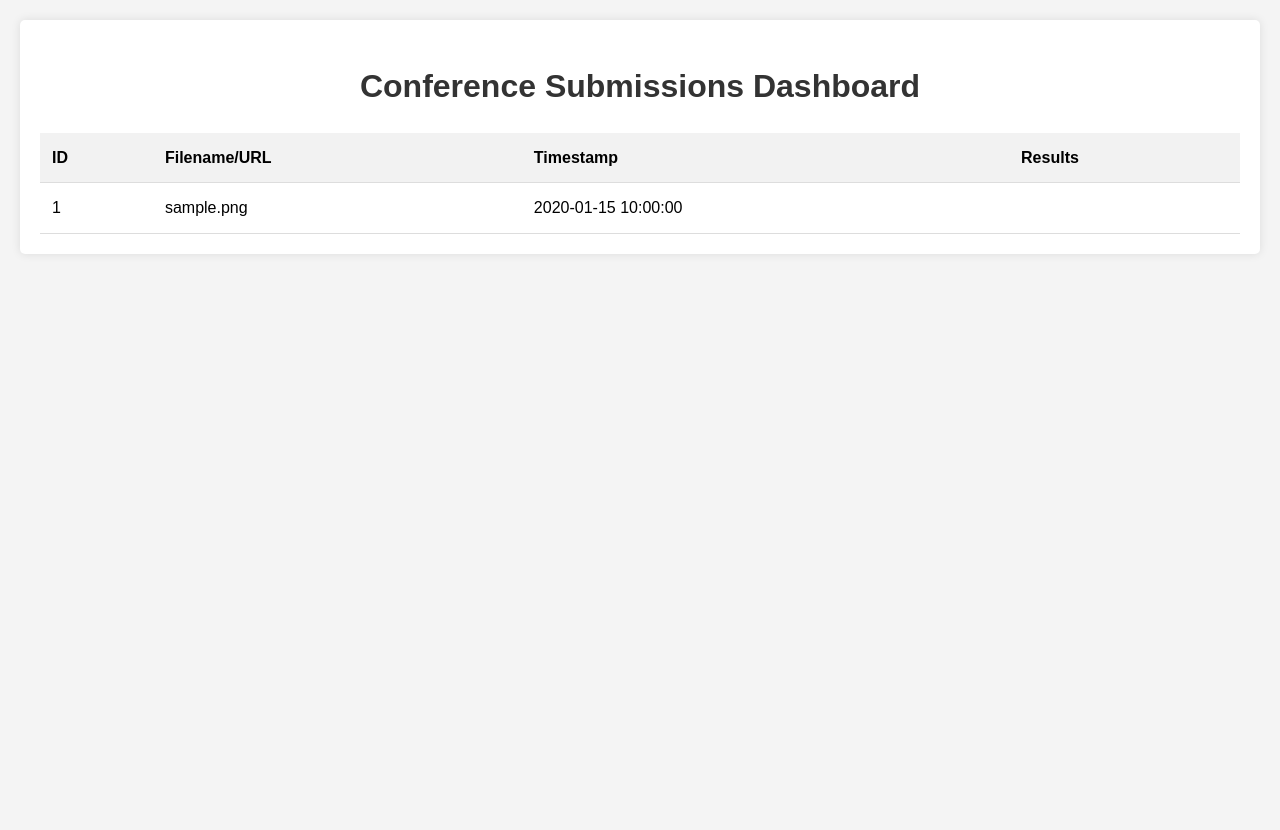
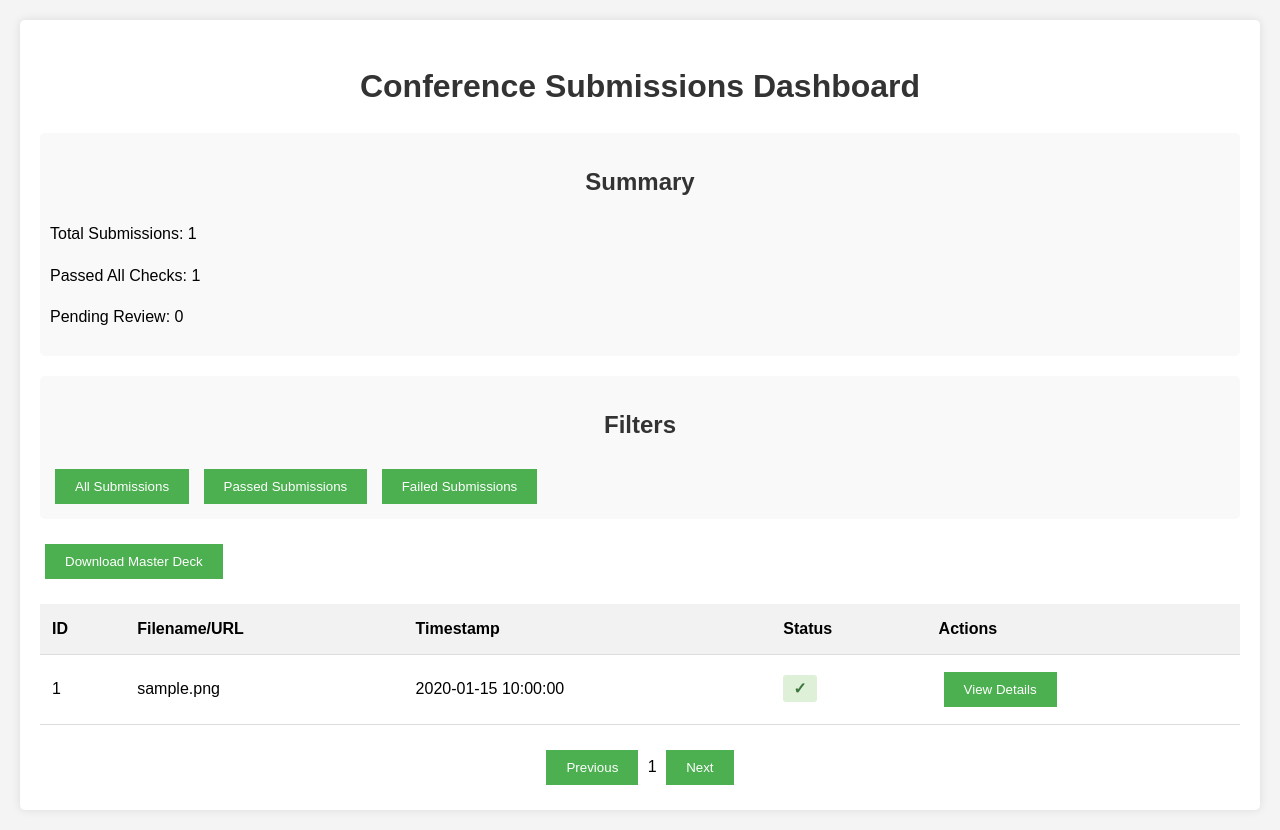
Before and after one commit to theSchein/SlideCheck, a Flask app: page /dashboard in a window 1280 px wide. Before the commit the page ends 234 px from the top, so only its background shows below. Run offline with Flask 3, Linux system fonts and the light colour scheme; the visitor is signed in with stand-in values (Sample User, id 1); tables that the repository leaves empty hold one stand-in row (values such as "Sample post").

Commit message:
Agent query: Can you access the /admin/login route and then the /dashboard route? Please confirm if the dashboard displays the summary statistics, filter buttons, submission list with pagination, and a 'Download Master Deck' button. If there's an error, please provide the error message.

```diff
--- a/app.py
+++ b/app.py
@@ -1,6 +1,6 @@
 import os
 import logging
-from flask import Flask, render_template, request, jsonify, redirect, url_for, session
+from flask import Flask, render_template, request, jsonify, redirect, url_for, session, send_file
 from flask_wtf import FlaskForm
 from wtforms import FileField, StringField, SubmitField
 from wtforms.validators import DataRequired, URL, Optional
@@ -12,6 +12,8 @@ from openai import OpenAI
 from functools import wraps
 from flask_sqlalchemy import SQLAlchemy
 from datetime import datetime
+from PyPDF2 import PdfMerger
+import io
 
 app = Flask(__name__)
 app.config['SECRET_KEY'] = os.urandom(24)
@@ -34,6 +36,7 @@ class Submission(db.Model):
     url = db.Column(db.String(200), nullable=True)
     results = db.Column(db.JSON, nullable=False)
     timestamp = db.Column(db.DateTime, default=datetime.utcnow)
+    passed = db.Column(db.Boolean, default=False)
 
 class SlideForm(FlaskForm):
     file = FileField('Upload Slide Deck (PDF, PPTX, ODP)', validators=[Optional()])
@@ -52,7 +55,9 @@ class SlideForm(FlaskForm):
 def admin_required(f):
     @wraps(f)
     def decorated_function(*args, **kwargs):
+        logger.debug(f"Checking admin session: {session.get('admin')}")
         if 'admin' not in session:
+            logger.warning("Admin session not found, redirecting to login")
             return redirect(url_for('admin_login'))
         return f(*args, **kwargs)
     return decorated_function
@@ -103,9 +108,10 @@ def index():
             logger.debug("AI checks completed")
 
             all_results = deterministic_results + ai_results
+            passed = all(result['passed'] for result in all_results)
 
             # Save submission to database
-            submission = Submission(filename=filename, url=url, results=all_results)
+            submission = Submission(filename=filename, url=url, results=all_results, passed=passed)
             db.session.add(submission)
             db.session.commit()
 
@@ -130,7 +136,8 @@ def index():
 def admin_login():
     # Placeholder for now, we'll implement proper login later
     session['admin'] = True
-    return redirect(url_for('admin_dashboard'))
+    logger.info("Admin logged in successfully")
+    return redirect(url_for('dashboard'))
 
 @app.route('/admin')
 @admin_required
@@ -156,8 +163,93 @@ def update_admin_config():
 @app.route('/dashboard')
 @admin_required
 def dashboard():
-    submissions = Submission.query.order_by(Submission.timestamp.desc()).all()
-    return render_template('dashboard.html', submissions=submissions)
+    try:
+        logger.debug("Accessing dashboard route")
+        page = request.args.get('page', 1, type=int)
+        per_page = 10
+        submissions = Submission.query.order_by(Submission.timestamp.desc()).paginate(page=page, per_page=per_page, error_out=False)
+
+        total_submissions = Submission.query.count()
+        passed_submissions = Submission.query.filter_by(passed=True).count()
+        pending_submissions = total_submissions - passed_submissions
+
+        logger.debug(f"Dashboard accessed. Total submissions: {total_submissions}, Passed: {passed_submissions}, Pending: {pending_submissions}")
+
+        return render_template('dashboard.html',
+                               submissions=submissions,
+                               total_submissions=total_submissions,
+                               passed_submissions=passed_submissions,
+                               pending_submissions=pending_submissions)
+    except Exception as e:
+        logger.error(f"Error in dashboard route: {str(e)}", exc_info=True)
+        return render_template('error.html', error_message="An error occurred while loading the dashboard. Please try again later."), 500
+
+@app.route('/api/submissions')
+@admin_required
+def api_submissions():
+    page = request.args.get('page', 1, type=int)
+    per_page = 10
+    filter_type = request.args.get('filter', 'all')
+
+    query = Submission.query
+
+    if filter_type == 'passed':
+        query = query.filter_by(passed=True)
+    elif filter_type == 'failed':
+        query = query.filter_by(passed=False)
+
+    submissions = query.order_by(Submission.timestamp.desc()).paginate(page=page, per_page=per_page, error_out=False)
+
+    submissions_data = [{
+        'id': s.id,
+        'filename': s.filename,
+        'url': s.url,
+        'timestamp': s.timestamp.strftime('%Y-%m-%d %H:%M:%S'),
+        'passed': s.passed
+    } for s in submissions.items]
+
+    return jsonify({
+        'submissions': submissions_data,
+        'total_pages': submissions.pages,
+        'current_page': page
+    })
+
+@app.route('/api/submission/<int:submission_id>')
+@admin_required
+def api_submission_details(submission_id):
+    submission = Submission.query.get_or_404(submission_id)
+    return jsonify({
+        'id': submission.id,
+        'filename': submission.filename,
+        'url': submission.url,
+        'timestamp': submission.timestamp.strftime('%Y-%m-%d %H:%M:%S'),
+        'passed': submission.passed,
+        'results': submission.results
+    })
+
+@app.route('/download_master_deck')
+@admin_required
+def download_master_deck():
+    passed_submissions = Submission.query.filter_by(passed=True).all()
+    merger = PdfMerger()
+
+    for submission in passed_submissions:
+        if submission.filename and submission.filename.lower().endswith('.pdf'):
+            file_path = os.path.join(app.config['UPLOAD_FOLDER'], submission.filename)
+            if os.path.exists(file_path):
+                merger.append(file_path)
+
+    output = io.BytesIO()
+    merger.write(output)
+    output.seek(0)
+    merger.close()
+
+    return send_file(
+        output,
+        as_attachment=True,
+        download_name='master_deck.pdf',
+        mimetype='application/pdf'
+    )
 
 @app.errorhandler(Exception)
 def handle_exception(e):
--- a/static/css/styles.css
+++ b/static/css/styles.css
@@ -15,7 +15,7 @@ body {
     box-shadow: 0 0 10px rgba(0,0,0,0.1);
 }
 
-h1 {
+h1, h2 {
     color: #333;
     text-align: center;
     margin-bottom: 20px;
@@ -31,15 +31,16 @@ input[type="file"], input[type="text"] {
     margin-bottom: 10px;
 }
 
-input[type="submit"] {
+input[type="submit"], button {
     background-color: #4CAF50;
     color: white;
     padding: 10px 20px;
     border: none;
     cursor: pointer;
+    margin: 5px;
 }
 
-input[type="submit"]:hover {
+input[type="submit"]:hover, button:hover {
     background-color: #45a049;
 }
 
@@ -66,20 +67,14 @@ input[type="submit"]:hover {
     transition: width 0.5s;
 }
 
-/* Admin styles */
-.admin-form {
+/* Dashboard styles */
+#summary, #filters {
     margin-bottom: 20px;
-}
-.admin-form label {
-    display: block;
-    margin-bottom: 5px;
-}
-.admin-form input[type="text"],
-.admin-form input[type="checkbox"] {
-    margin-bottom: 10px;
+    padding: 10px;
+    background-color: #f9f9f9;
+    border-radius: 5px;
 }
 
-/* Dashboard styles */
 table {
     width: 100%;
     border-collapse: collapse;
@@ -101,11 +96,58 @@ tr:hover {
     background-color: #f5f5f5;
 }
 
-ul {
-    list-style-type: none;
-    padding: 0;
+.status-indicator {
+    font-weight: bold;
+    padding: 5px 10px;
+    border-radius: 3px;
 }
 
-li {
-    margin-bottom: 5px;
+.status-indicator.passed {
+    background-color: #dff0d8;
+    color: #3c763d;
 }
+
+.status-indicator.failed {
+    background-color: #f2dede;
+    color: #a94442;
+}
+
+#pagination {
+    text-align: center;
+    margin-top: 20px;
+}
+
+.modal {
+    display: none;
+    position: fixed;
+    z-index: 1;
+    left: 0;
+    top: 0;
+    width: 100%;
+    height: 100%;
+    overflow: auto;
+    background-color: rgba(0,0,0,0.4);
+}
+
+.modal-content {
+    background-color: #fefefe;
+    margin: 15% auto;
+    padding: 20px;
+    border: 1px solid #888;
+    width: 80%;
+    max-width: 600px;
+}
+
+.close {
+    color: #aaa;
+    float: right;
+    font-size: 28px;
+    font-weight: bold;
+}
+
+.close:hover,
+.close:focus {
+    color: black;
+    text-decoration: none;
+    cursor: pointer;
+}
--- /dev/null
+++ b/static/js/dashboard.js
@@ -0,0 +1,94 @@
+let currentPage = 1;
+let currentFilter = 'all';
+
+function filterSubmissions(filter) {
+    currentFilter = filter;
+    currentPage = 1;
+    loadSubmissions();
+}
+
+function changePage(delta) {
+    currentPage += delta;
+    if (currentPage < 1) currentPage = 1;
+    loadSubmissions();
+}
+
+function loadSubmissions() {
+    fetch(`/api/submissions?page=${currentPage}&filter=${currentFilter}`)
+        .then(response => response.json())
+        .then(data => {
+            updateSubmissionsTable(data.submissions);
+            updatePagination(data.current_page, data.total_pages);
+        });
+}
+
+function updateSubmissionsTable(submissions) {
+    const tableBody = document.getElementById('submissions-table');
+    tableBody.innerHTML = '';
+    submissions.forEach(submission => {
+        const row = document.createElement('tr');
+        row.className = `submission-row ${submission.passed ? 'passed' : 'failed'}`;
+        row.innerHTML = `
+            <td>${submission.id}</td>
+            <td>${submission.filename || `<a href="${submission.url}" target="_blank">${submission.url}</a>`}</td>
+            <td>${submission.timestamp}</td>
+            <td>
+                <span class="status-indicator ${submission.passed ? 'passed' : 'failed'}">
+                    ${submission.passed ? '✓' : '✗'}
+                </span>
+            </td>
+            <td>
+                <button onclick="viewDetails(${submission.id})">View Details</button>
+            </td>
+        `;
+        tableBody.appendChild(row);
+    });
+}
+
+function updatePagination(currentPage, totalPages) {
+    document.getElementById('current-page').textContent = currentPage;
+    document.querySelector('button[onclick="changePage(-1)"]').disabled = currentPage === 1;
+    document.querySelector('button[onclick="changePage(1)"]').disabled = currentPage === totalPages;
+}
+
+function viewDetails(submissionId) {
+    fetch(`/api/submission/${submissionId}`)
+        .then(response => response.json())
+        .then(data => {
+            const modal = document.getElementById('modal');
+            const modalContent = document.getElementById('modal-content');
+            modalContent.innerHTML = `
+                <h3>${data.filename || data.url}</h3>
+                <p>Timestamp: ${data.timestamp}</p>
+                <p>Status: ${data.passed ? 'Passed' : 'Failed'}</p>
+                <h4>Check Results:</h4>
+                <ul>
+                    ${data.results.map(result => `
+                        <li>
+                            <strong>${result.check}:</strong>
+                            <span class="${result.passed ? 'success' : 'failure'}">
+                                ${result.passed ? 'Passed' : 'Failed'}
+                            </span>
+                            - ${result.message}
+                        </li>
+                    `).join('')}
+                </ul>
+            `;
+            modal.style.display = 'block';
+        });
+}
+
+function downloadMasterDeck() {
+    window.location.href = '/download_master_deck';
+}
+
+// Close modal when clicking on the close button or outside the modal
+window.onclick = function(event) {
+    const modal = document.getElementById('modal');
+    if (event.target == modal || event.target.className == 'close') {
+        modal.style.display = 'none';
+    }
+}
+
+// Initial load
+loadSubmissions();
--- a/templates/dashboard.html
+++ b/templates/dashboard.html
@@ -9,18 +9,36 @@
 <body>
     <div class="container">
         <h1>Conference Submissions Dashboard</h1>
+
+        <div id="summary">
+            <h2>Summary</h2>
+            <p>Total Submissions: <span id="total-submissions">{{ total_submissions }}</span></p>
+            <p>Passed All Checks: <span id="passed-submissions">{{ passed_submissions }}</span></p>
+            <p>Pending Review: <span id="pending-submissions">{{ pending_submissions }}</span></p>
+        </div>
+
+        <div id="filters">
+            <h2>Filters</h2>
+            <button onclick="filterSubmissions('all')">All Submissions</button>
+            <button onclick="filterSubmissions('passed')">Passed Submissions</button>
+            <button onclick="filterSubmissions('failed')">Failed Submissions</button>
+        </div>
+
+        <button id="download-master-deck" onclick="downloadMasterDeck()">Download Master Deck</button>
+
         <table>
             <thead>
                 <tr>
                     <th>ID</th>
                     <th>Filename/URL</th>
                     <th>Timestamp</th>
-                    <th>Results</th>
+                    <th>Status</th>
+                    <th>Actions</th>
                 </tr>
             </thead>
-            <tbody>
+            <tbody id="submissions-table">
                 {% for submission in submissions %}
-                <tr>
+                <tr class="submission-row" data-status="{{ 'passed' if submission.passed else 'failed' }}">
                     <td>{{ submission.id }}</td>
                     <td>
                         {% if submission.filename %}
@@ -31,24 +49,35 @@
                     </td>
                     <td>{{ submission.timestamp.strftime('%Y-%m-%d %H:%M:%S') }}</td>
                     <td>
-                        <ul>
-                            {% for result in submission.results %}
-                            <li>
-                                <strong>{{ result.check }}:</strong>
-                                {% if result.passed %}
-                                    <span class="success">Passed</span>
-                                {% else %}
-                                    <span class="failure">Failed</span>
-                                {% endif %}
-                                - {{ result.message }}
-                            </li>
-                            {% endfor %}
-                        </ul>
+                        {% if submission.passed %}
+                            <span class="status-indicator passed">✓</span>
+                        {% else %}
+                            <span class="status-indicator failed">✗</span>
+                        {% endif %}
+                    </td>
+                    <td>
+                        <button onclick="viewDetails({{ submission.id }})">View Details</button>
                     </td>
                 </tr>
                 {% endfor %}
             </tbody>
         </table>
+
+        <div id="pagination">
+            <button onclick="changePage(-1)">Previous</button>
+            <span id="current-page">1</span>
+            <button onclick="changePage(1)">Next</button>
+        </div>
     </div>
+
+    <div id="modal" class="modal">
+        <div class="modal-content">
+            <span class="close">&times;</span>
+            <h2>Submission Details</h2>
+            <div id="modal-content"></div>
+        </div>
+    </div>
+
+    <script src="{{ url_for('static', filename='js/dashboard.js') }}"></script>
 </body>
 </html>
```
Also changed, not shown: templates/error.html (added, +16 -0 lines), instance/submissions.db.
